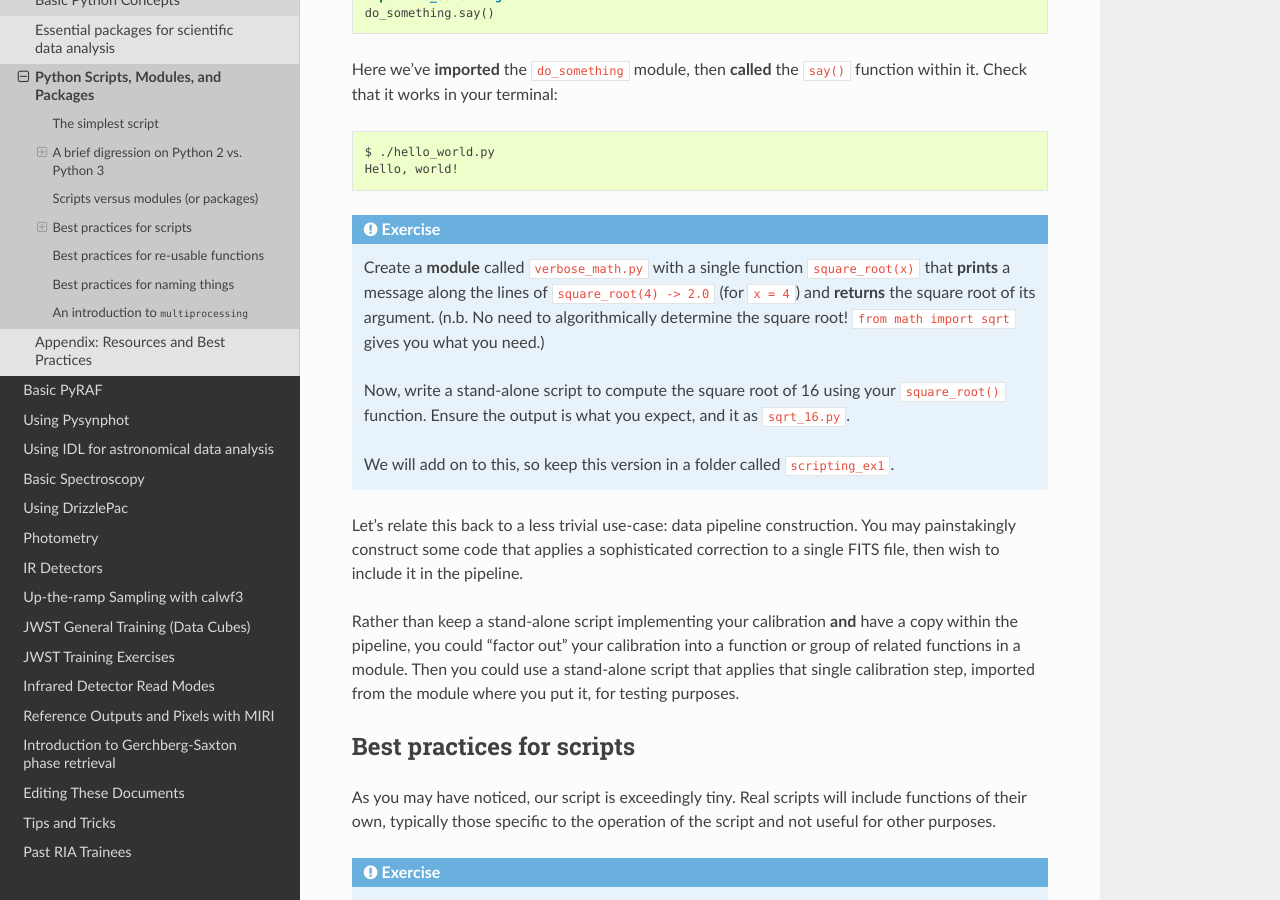
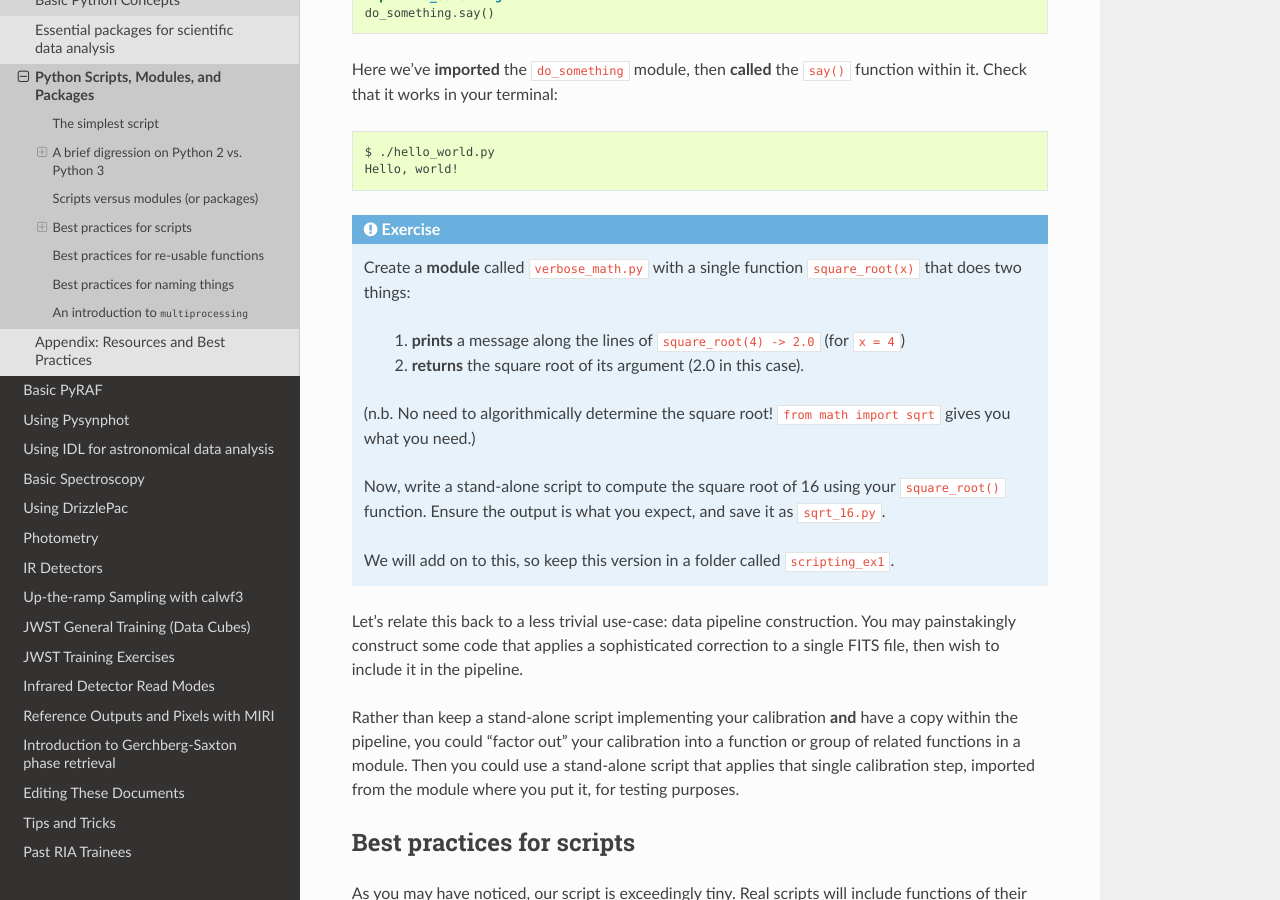
Before and after one commit to staceybright/training-library, a Sphinx documentation site: the page built from source/python/scripting.txt, in a window 1280 px wide and 900 px high, scrolled down 3822 px. Built offline with Sphinx 7.4.7 and the Read the Docs theme 2.0.0, drawn with Linux system fonts in a browser that asks for light colours.

Commit message:
[python scripting] clarify square_root(x) behavior

```diff
--- a/source/python/scripting.txt
+++ b/source/python/scripting.txt
@@ -127,9 +127,14 @@ Here we've **imported** the ``do_something`` module, then **called** the ``say()
 .. admonition:: Exercise
    :class: note
 
-   Create a **module** called ``verbose_math.py`` with a single function ``square_root(x)`` that **prints** a message along the lines of ``square_root(4) -> 2.0`` (for ``x = 4``) and **returns** the square root of its argument. (n.b. No need to algorithmically determine the square root! ``from math import sqrt`` gives you what you need.)
+   Create a **module** called ``verbose_math.py`` with a single function ``square_root(x)`` that does two things:
 
-   Now, write a stand-alone script to compute the square root of 16 using your ``square_root()`` function. Ensure the output is what you expect, and it as ``sqrt_16.py``.
+     1. **prints** a message along the lines of ``square_root(4) -> 2.0`` (for ``x = 4``)
+     2. **returns** the square root of its argument (2.0 in this case).
+
+   (n.b. No need to algorithmically determine the square root! ``from math import sqrt`` gives you what you need.)
+
+   Now, write a stand-alone script to compute the square root of 16 using your ``square_root()`` function. Ensure the output is what you expect, and save it as ``sqrt_16.py``.
 
    We will add on to this, so keep this version in a folder called ``scripting_ex1``.
 
```
